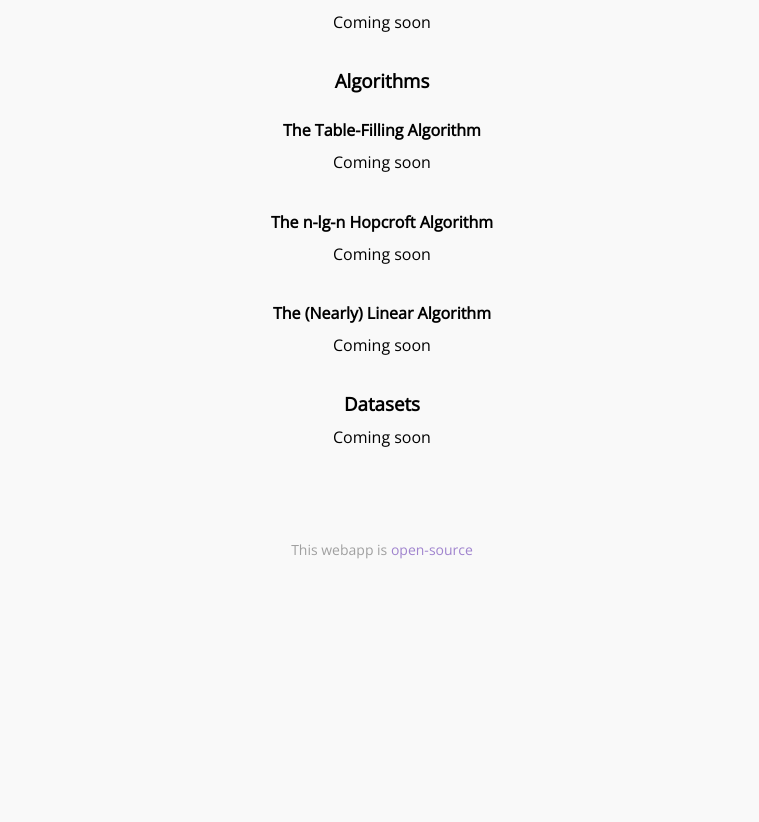
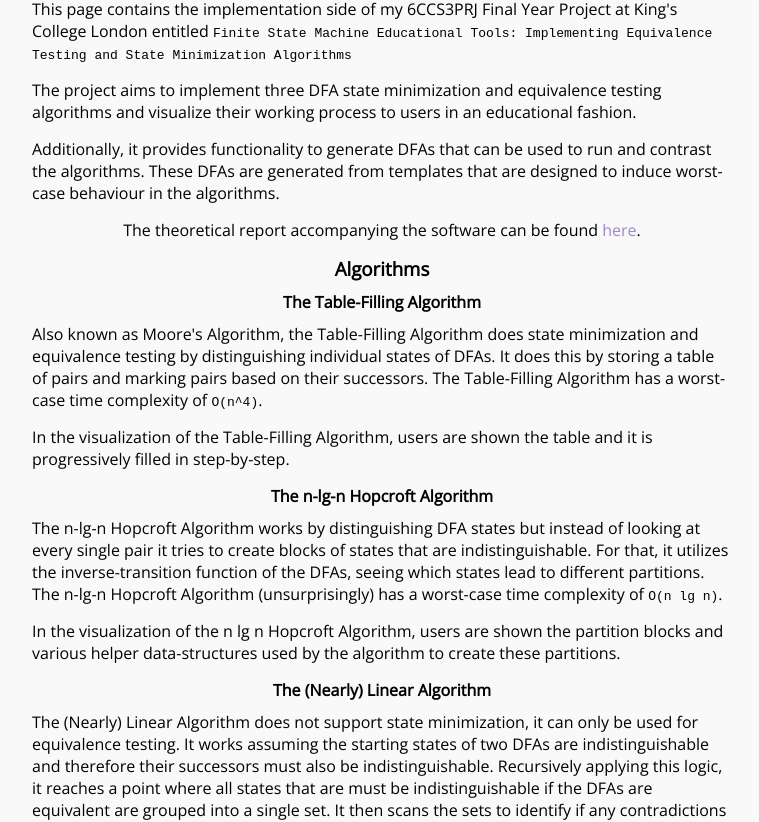
Before and after one commit to StenAL/dfa-algorithms, a React (Create React App) app: page /help in a window 1280 px wide. Shown: the part 201-1023 px from the top of the page, without its empty margins (258-1017 px from the left). Before the commit the page ends 800 px from the top, so only its background shows below. Built offline with nearby package versions, Linux system fonts and the light colour scheme.

Commit message:
Add algorithms description to help page

```diff
--- a/src/components/Help.tsx
+++ b/src/components/Help.tsx
@@ -3,15 +3,73 @@ export default function Help() {
         <div className={"page-container help"}>
             <h2>Help</h2>
             <h3>About</h3>
-            <p>Coming soon</p>
+            <p>
+                This page contains the implementation side of my 6CCS3PRJ Final Year Project at
+                King's College London entitled&nbsp;
+                <pre>
+                    Finite State Machine Educational Tools: Implementing Equivalence Testing and
+                    State Minimization Algorithms
+                </pre>
+            </p>
+            <p>
+                The project aims to implement three DFA state minimization and equivalence testing
+                algorithms and visualize their working process to users in an educational fashion.
+            </p>
+            <p>
+                Additionally, it provides functionality to generate DFAs that can be used to run and
+                contrast the algorithms. These DFAs are generated from templates that are designed
+                to induce worst-case behaviour in the algorithms.
+            </p>
+            <p>
+                The theoretical report accompanying the software can be found{" "}
+                <a href={process.env.PUBLIC_URL + "/report.pdf"}>here</a>.
+            </p>
             <h3>Algorithms</h3>
             <h4>The Table-Filling Algorithm</h4>
+            <p>
+                Also known as Moore's Algorithm, the Table-Filling Algorithm does state minimization
+                and equivalence testing by distinguishing individual states of DFAs. It does this by
+                storing a table of pairs and marking pairs based on their successors. The
+                Table-Filling Algorithm has a worst-case time complexity of&nbsp;
+                <pre>O(n^4)</pre>.
+            </p>
+            <p>
+                In the visualization of the Table-Filling Algorithm, users are shown the table and
+                it is progressively filled in step-by-step.
+            </p>
+            <h4>The n-lg-n Hopcroft Algorithm</h4>
+            <p>
+                The n-lg-n Hopcroft Algorithm works by distinguishing DFA states but instead of
+                looking at every single pair it tries to create blocks of states that are
+                indistinguishable. For that, it utilizes the inverse-transition function of the
+                DFAs, seeing which states lead to different partitions. The n-lg-n Hopcroft
+                Algorithm (unsurprisingly) has a worst-case time complexity of&nbsp;
+                <pre>O(n lg n)</pre>.
+            </p>
+            <p>
+                In the visualization of the n lg n Hopcroft Algorithm, users are shown the partition
+                blocks and various helper data-structures used by the algorithm to create these
+                partitions.
+            </p>
+            <h4>The (Nearly) Linear Algorithm</h4>
+            <p>
+                The (Nearly) Linear Algorithm does not support state minimization, it can only be
+                used for equivalence testing. It works assuming the starting states of two DFAs are
+                indistinguishable and therefore their successors must also be indistinguishable.
+                Recursively applying this logic, it reaches a point where all states that are must
+                be indistinguishable if the DFAs are equivalent are grouped into a single set. It
+                then scans the sets to identify if any contradictions have arisen and the initial
+                assumption is false. The (Nearly) Linear Algorithm has a worst-case time complexity
+                of&nbsp;
+                <pre>O(a(n))</pre>, where a is the inverse Ackermann function.
+            </p>
+            <h3>Datasets</h3>
             <p>Coming soon</p>
-            <h4>The n-lg-n Hopcroft Algorithm</h4>
+            <h4>Random</h4>
             <p>Coming soon</p>
-            <h4>The (Nearly) Linear Algorithm</h4>
+            <h4>Linear</h4>
             <p>Coming soon</p>
-            <h3>Datasets</h3>
+            <h4>Sprawling</h4>
             <p>Coming soon</p>
         </div>
     );
--- a/src/index.scss
+++ b/src/index.scss
@@ -456,11 +456,19 @@ button {
 .help {
     h3,
     h4 {
-        margin-bottom: 5px;
+        margin: 5px;
     }
 
     p {
+        text-align: left;
         margin-top: 5px;
+        margin-bottom: 10px;
+        max-width: 700px;
+    }
+
+    pre {
+        display: inline;
+        white-space: pre-wrap;
     }
 }
 
```
Also changed, not shown: 1 other file (tests, documents, lock files or other folders).
